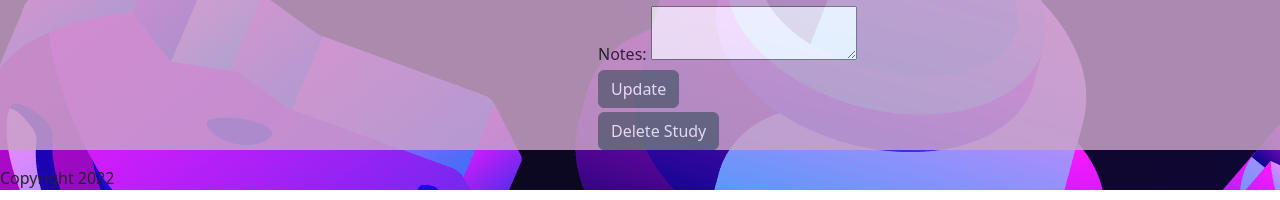
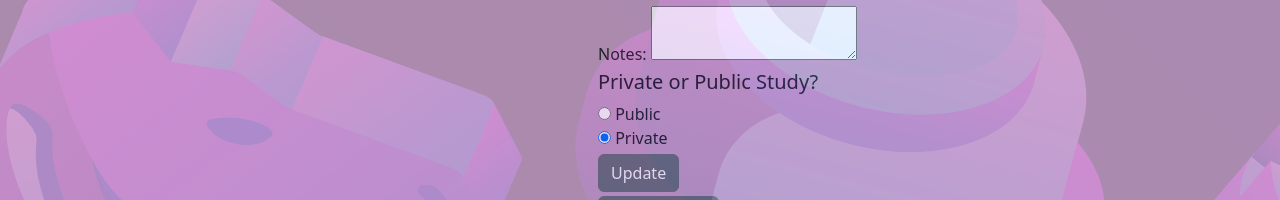
Before and after one commit to avrrodriguez/chess-your-opening-frontend, a React (Vite) app: page /studies/1 in a window 1280 px wide. Shown: the part 534-734 px from the top of the page. Built offline with nearby package versions, Linux system fonts and the light colour scheme; no server answers.

Commit message:
Add way for user to determine if a study is public or private

```diff
--- a/src/StudiesShow.jsx
+++ b/src/StudiesShow.jsx
@@ -65,6 +65,22 @@ export function StudiesShow() {
               <div>
                 Notes: <textarea type="text" name="notes" defaultValue={study.notes} />
               </div>
+              <div className="mt-1">
+                <h5>Private or Public Study?</h5>
+                {study.public ? (
+                  <>
+                    <input type="radio" name="public" value="true" checked="yes" /> <label>Public</label>
+                    <br />
+                    <input type="radio" name="public" value="false" /> <label>Private</label>
+                  </>
+                ) : (
+                  <>
+                    <input type="radio" name="public" value="true" /> <label>Public</label>
+                    <br />
+                    <input type="radio" name="public" value="false" checked="yes" /> <label>Private</label>
+                  </>
+                )}
+              </div>
               <div>
                 <button type="change" className="btn btn-secondary mt-1">
                   Update
--- a/src/StudyNew.jsx
+++ b/src/StudyNew.jsx
@@ -20,12 +20,15 @@ export function StudyNew(props) {
       <form onSubmit={handleSubmit}>
         <div>
           <label className="p-1 ms-1" style={{ backgroundColor: "#CBC3E3" }}>
-            Notes:{" "}
+            Notes:
           </label>
           <input type="text" name="notes" id="notes" />
         </div>
         <div>
           <input type="hidden" name="opening_id" value={props.openingId} />
+        </div>
+        <div>
+          <input type="hidden" name="public" value="false" />
         </div>
         <div>
           <button type="submit" className="btn btn-secondary mt-1">
```
